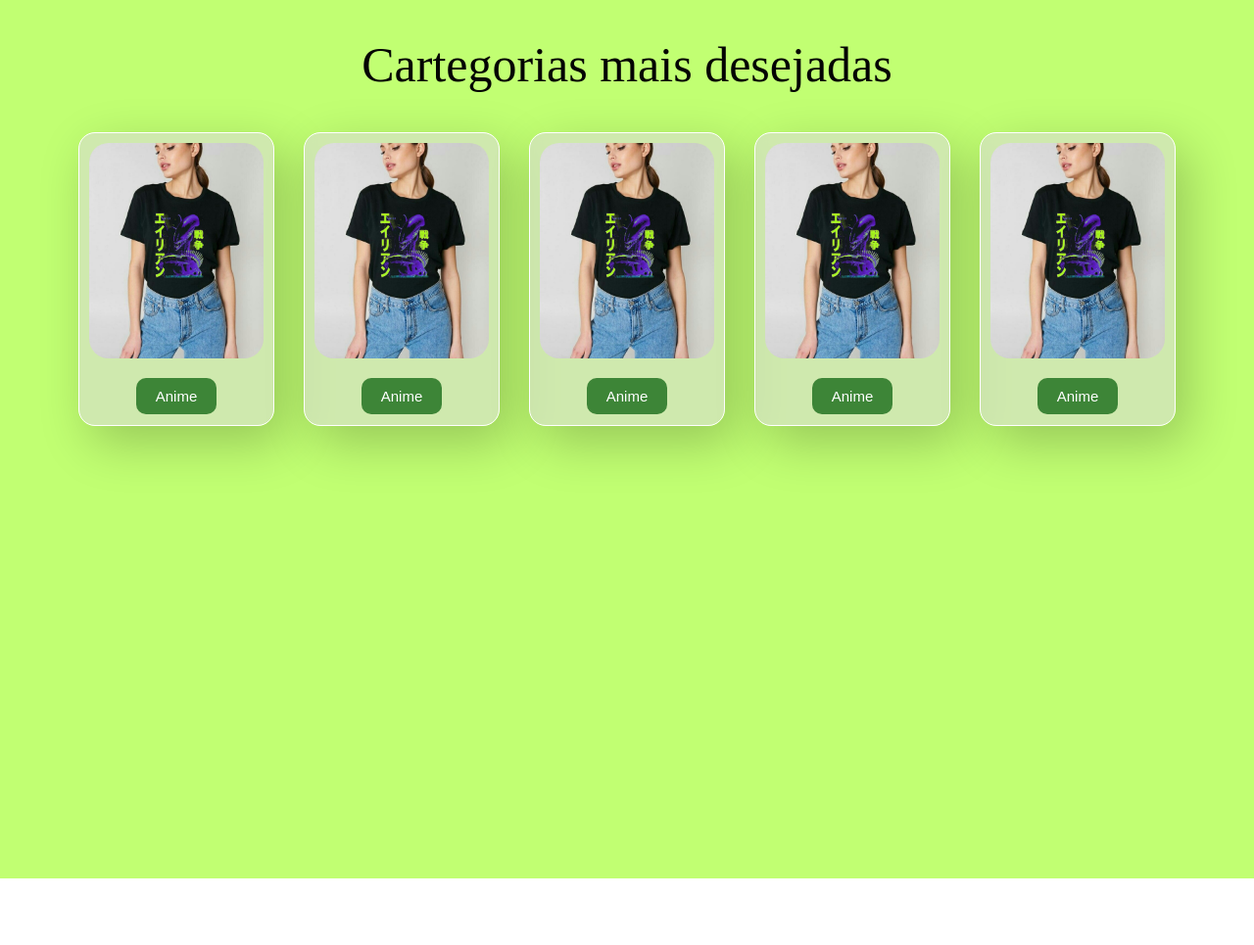
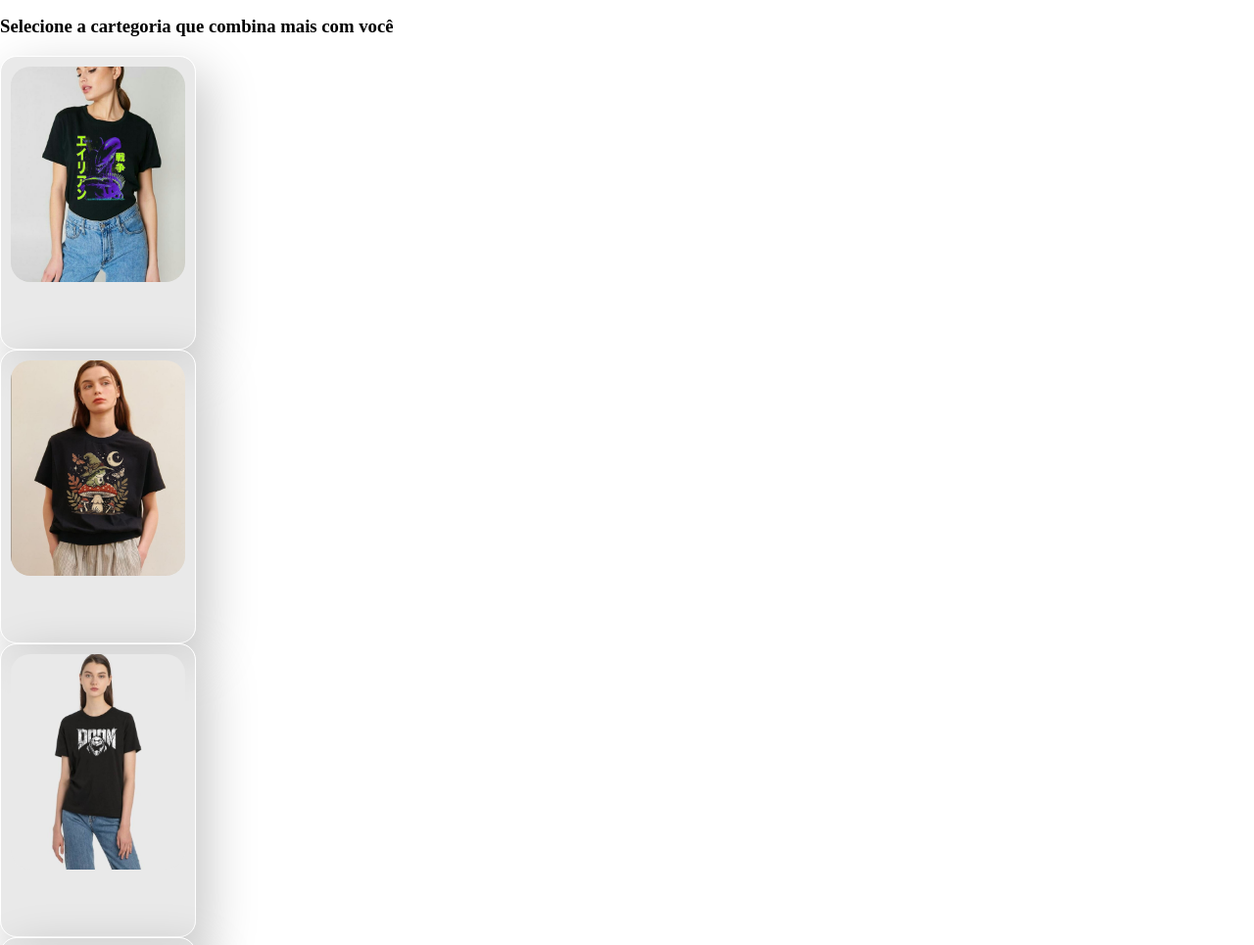
Before and after one commit to Julia-alt-0w0/froggy-geek, a plain HTML site: page site-froggyGEEK/index.html in a window 1280 px wide. Shown: the part 1220-2185 px from the top of the page at 98% size. Before the commit the page ends 2117 px from the top, so only its background shows below. Drawn offline with Linux system fonts and the light colour scheme.

Commit message:
Update index.html

```diff
--- a/site-froggyGEEK/index.html
+++ b/site-froggyGEEK/index.html
@@ -58,46 +58,29 @@ img {
     <img src="img-modelos/alien-blusa.jpg" alt="blusa-alien">
     <img src="img-modelos/muie-sapo.jpg" alt="blusa-doom">
     <img src="img-modelos/space-blusa-mulher.jpg" alt="blusa-anime">
-    <img src="img-modelos/doom.jpg" alt="blusa-anime">
+    <img src="img-modelos/space-blusa.jpg" alt="blusa-anime">
     </div>
 </section>
 
 <br>
 
-<section class="cartegorias">
-  <h3>Cartegorias mais desejadas</h3>
+<section class="container-card">
 
-  <div class="card-container">
-
+  <h3>Selecione a cartegoria que combina mais com você</h3>
   <div class="card">
-      <img src="img-modelos/alien-blusa.jpg" alt="blusa-alien">
-      <button class="card-btn">Anime</button>
+    <img src="img-modelos/alien-blusa.jpg" alt="blusa-alien" width="200px">
   </div>
 
 <div class="card">
-      <img src="img-modelos/alien-blusa.jpg" alt="blusa-alien">
-      <button class="card-btn">Anime</button>
+  <img src="img-modelos/muie-sapo.jpg" alt="blusa-sapo">
   </div>
 
+  <div class="card">
+    <img src="img-modelos/doom.jpg" alt="blusa-doom">
+  </div>
 
   <div class="card">
-      <img src="img-modelos/alien-blusa.jpg" alt="blusa-alien">
-      <button class="card-btn">Anime</button>
   </div>
-
-
-    <div class="card">
-      <img src="img-modelos/alien-blusa.jpg" alt="blusa-alien">
-      <button class="card-btn">Anime</button>
-    </div>
-
-
-    <div class="card">
-      <img src="img-modelos/alien-blusa.jpg" alt="blusa-alien">
-      <button class="card-btn">Anime</button>
-    </div>
-
-
 
 </section>
 
```
Lines whose indentation alone changed are shown as unchanged.
